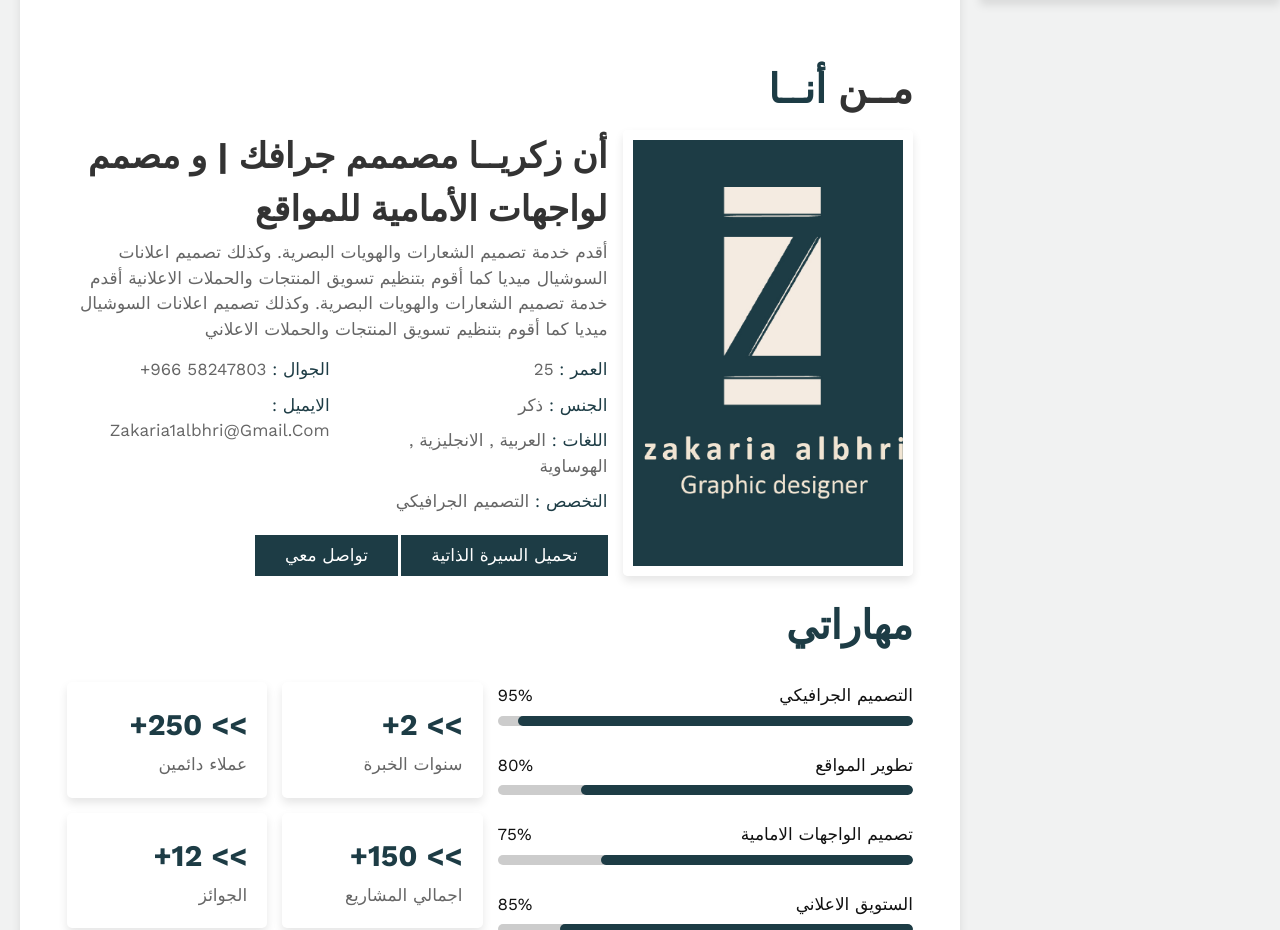
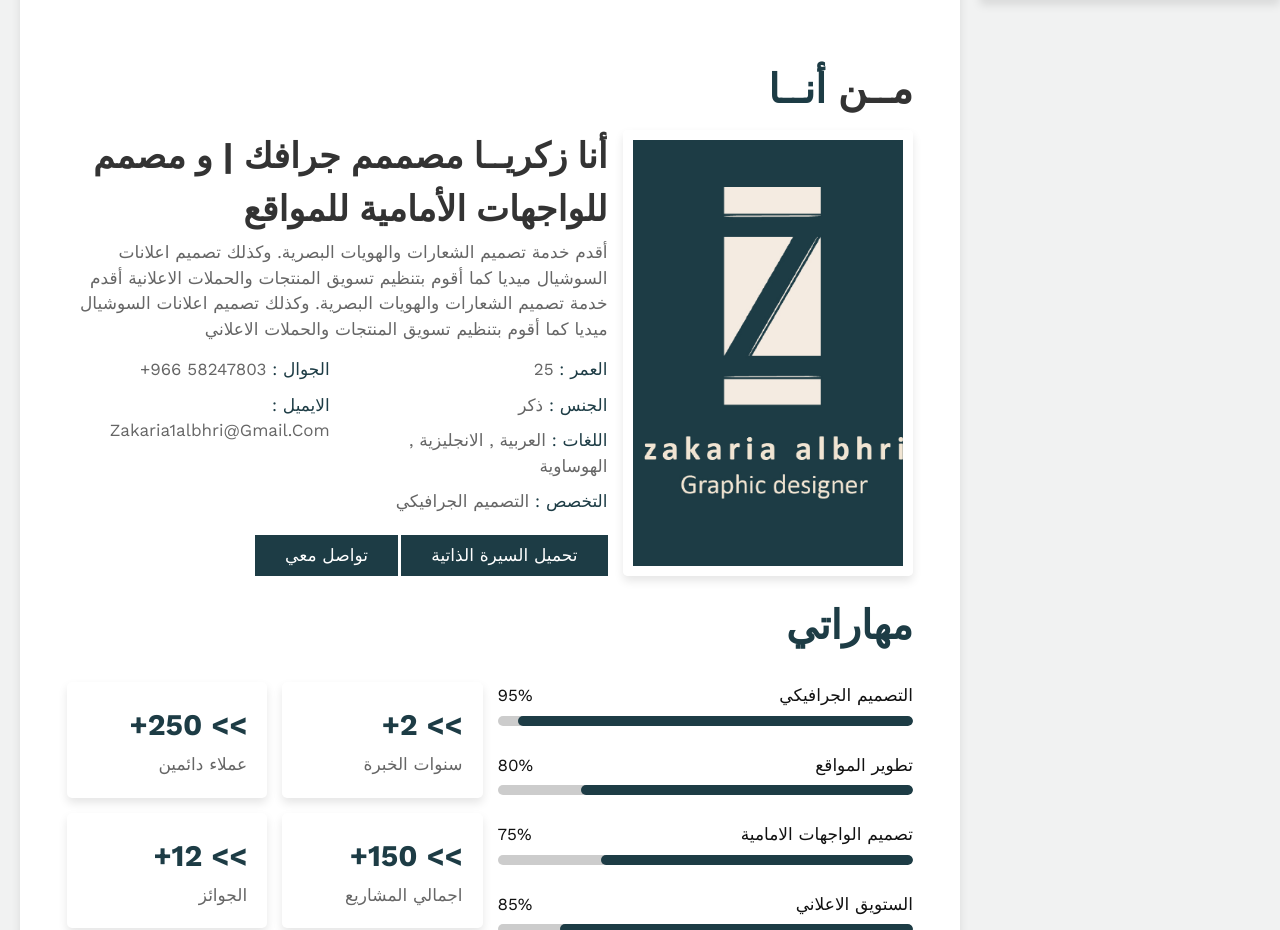
Before and after one commit to zakaria1albhri/personal-file, a plain HTML site: page index.html in a window 1280 px wide. Shown: the part 800-1730 px from the top of the page. Drawn offline with nearby package versions, Linux system fonts and the light colour scheme.

Commit message:
Update index.html

```diff
--- a/index.html
+++ b/index.html
@@ -101,7 +101,7 @@
         </div>
 
         <div class="content">
-            <h3>أن زكريــا مصممم جرافك  | و مصمم لواجهات الأمامية للمواقع     </h3>
+            <h3>أنا زكريــا مصممم جرافك  | و مصمم للواجهات الأمامية للمواقع     </h3>
             <p> أقدم خدمة تصميم الشعارات والهويات البصرية.
                 وكذلك تصميم اعلانات السوشيال ميديا
                 كما أقوم بتنظيم تسويق المنتجات والحملات الاعلانية  أقدم خدمة تصميم الشعارات والهويات البصرية.
```
